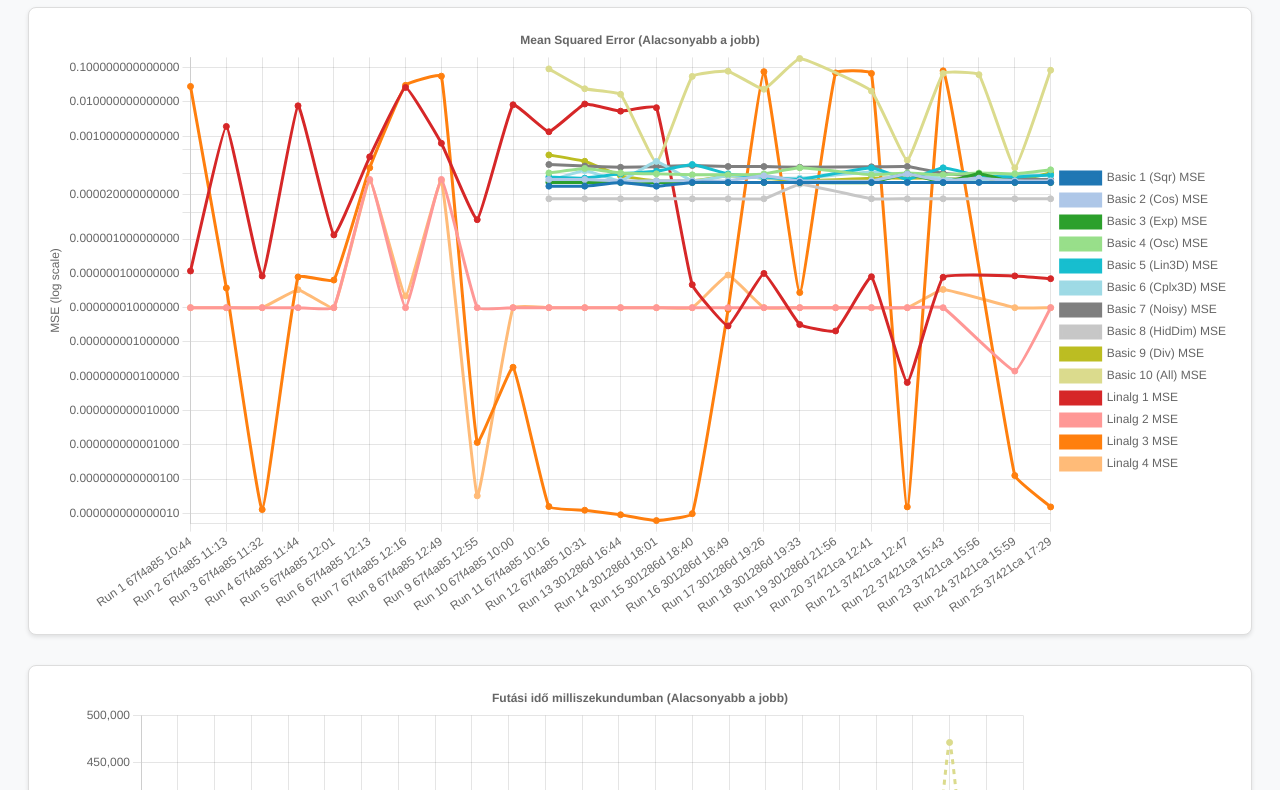
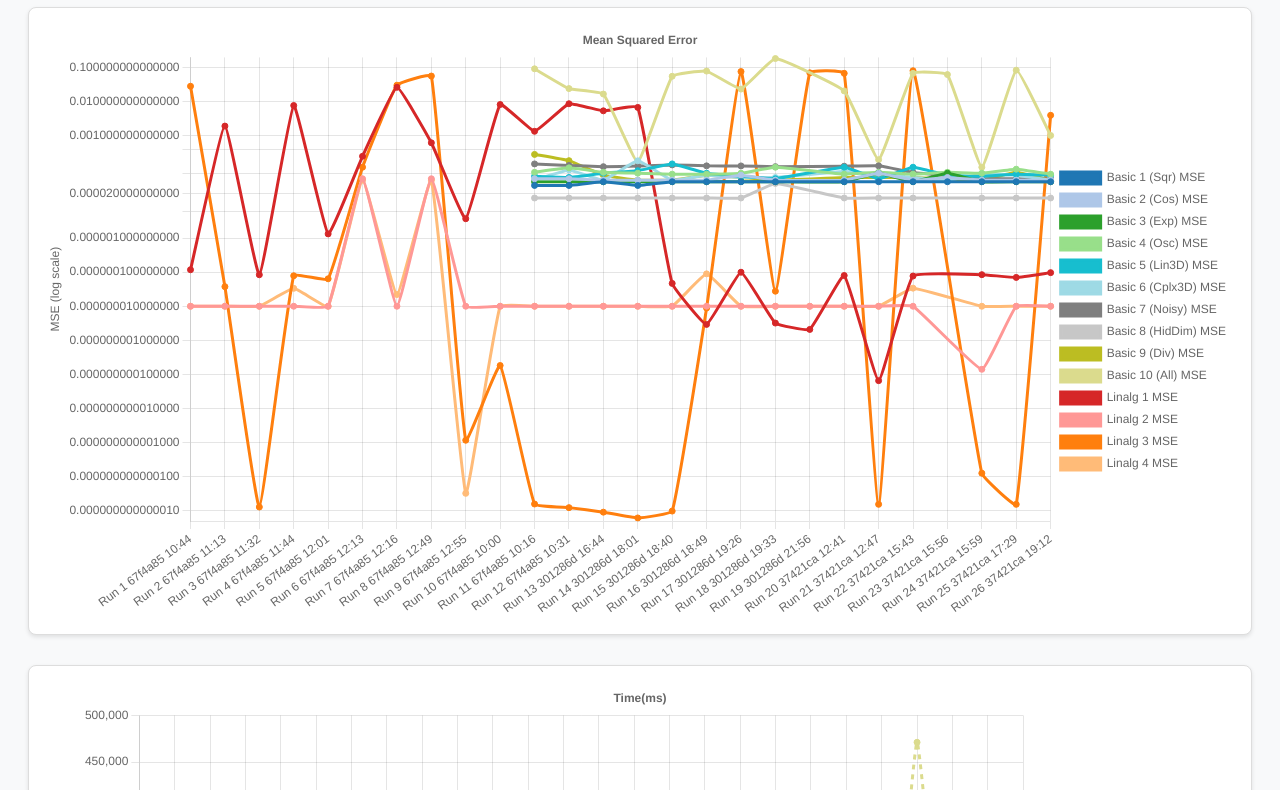
Before and after one commit to daruandris/rsr, a plain HTML site: page index.html in a window 1280 px wide. Shown: the part 101-891 px from the top of the page. Drawn offline with nearby package versions, Linux system fonts and the light colour scheme.

Commit message:
Deleting comments

```diff
--- a/benchmark_history.js
+++ b/benchmark_history.js
@@ -798,5 +798,37 @@ const benchmarkHistory = [
     "linalg3_time_ms": 136480,
     "linalg4_mse": 1e-8,
     "linalg4_time_ms": 2594
+  },
+  {
+    "timestamp": 1787166771,
+    "commit_hash": "37421ca",
+    "basic1_mse": 0.00004501076,
+    "basic1_time_ms": 32,
+    "basic2_mse": 0.00005000001,
+    "basic2_time_ms": 410,
+    "basic3_mse": 0.000045,
+    "basic3_time_ms": 58,
+    "basic4_mse": 0.000075025484,
+    "basic4_time_ms": 3629,
+    "basic5_mse": 0.000069999995,
+    "basic5_time_ms": 3276,
+    "basic6_mse": 0.00005,
+    "basic6_time_ms": 626,
+    "basic7_mse": 0.000053915108,
+    "basic7_time_ms": 130692,
+    "basic8_mse": 0.000015,
+    "basic8_time_ms": 91,
+    "basic9_mse": 0.000050002,
+    "basic9_time_ms": 24006,
+    "basic10_mse": 0.0010230066,
+    "basic10_time_ms": 183646,
+    "linalg1_mse": 9.682896e-8,
+    "linalg1_time_ms": 74013,
+    "linalg2_mse": 1e-8,
+    "linalg2_time_ms": 318,
+    "linalg3_mse": 0.004000299,
+    "linalg3_time_ms": 148979,
+    "linalg4_mse": 1e-8,
+    "linalg4_time_ms": 1869
   }
 ];
--- a/index.html
+++ b/index.html
@@ -17,7 +17,7 @@
     </style>
 </head>
 <body>
-    <h1>RSR Evolúciós Motor Teljesítmény</h1>
+    <h1>RSR Benchmark history</h1>
 
     <div class="chart-container">
         <canvas id="mseChart"></canvas>
@@ -38,16 +38,13 @@
                     ? entry.commit_hash.substring(0, 7)
                     : "unknown";
 
-                // Dátum formázása a timestamp-ből
                 const date = new Date(entry.timestamp * 1000);
                 const timeString = `${date.getHours().toString().padStart(2, '0')}:${date.getMinutes().toString().padStart(2, '0')}`;
 
                 return `Run ${index + 1}\n${shortHash}\n${timeString}`;
             });
 
-            // Kategóriák definiálása színekkel
             const categories = [
-                // --- Basic Modul Tesztek (Kékes/Zöldes/Hideg színek) ---
                 { key: 'basic1', label: 'Basic 1 (Sqr)', color: '#1f77b4' },
                 { key: 'basic2', label: 'Basic 2 (Cos)', color: '#aec7e8' },
                 { key: 'basic3', label: 'Basic 3 (Exp)', color: '#2ca02c' },
@@ -58,15 +55,12 @@
                 { key: 'basic8', label: 'Basic 8 (HidDim)', color: '#c7c7c7' },
                 { key: 'basic9', label: 'Basic 9 (Div)', color: '#bcbd22' },
                 { key: 'basic10', label: 'Basic 10 (All)', color: '#dbdb8d' },
-
-                // --- Linalg Modul Tesztek (Pirosas/Narancsos/Meleg színek) ---
                 { key: 'linalg1', label: 'Linalg 1', color: '#d62728' },
                 { key: 'linalg2', label: 'Linalg 2', color: '#ff9896' },
                 { key: 'linalg3', label: 'Linalg 3', color: '#ff7f0e' },
                 { key: 'linalg4', label: 'Linalg 4', color: '#ffbb78' }
             ];
 
-            // Dinamikusan legeneráljuk az MSE adatsorokat
             const mseDatasets = categories.map(cat => ({
                 label: cat.label + ' MSE',
                 data: data.map(d => d[`${cat.key}_mse`] || null),
@@ -74,22 +68,20 @@
                 backgroundColor: cat.color,
                 tension: 0.1,
                 fill: false,
-                spanGaps: true // Áthidalja a null/hiányzó értékeket
+                spanGaps: true
             }));
 
-            // Dinamikusan legeneráljuk az Idő (Time) adatsorokat
             const timeDatasets = categories.map(cat => ({
                 label: cat.label + ' Time (ms)',
                 data: data.map(d => d[`${cat.key}_time_ms`] || null),
                 borderColor: cat.color,
                 backgroundColor: cat.color,
-                borderDash: [5, 5], // Szaggatott vonal az időnek
+                borderDash: [5, 5],
                 tension: 0.1,
                 fill: false,
                 spanGaps: true
             }));
 
-            // 1. MSE Grafikon (Logaritmikus Y tengely)
             new Chart(document.getElementById('mseChart'), {
                 type: 'line',
                 data: {
@@ -99,7 +91,7 @@
                 options: {
                     responsive: true,
                     plugins: {
-                        title: { display: true, text: 'Mean Squared Error (Alacsonyabb a jobb)' },
+                        title: { display: true, text: 'Mean Squared Error' },
                         legend: { position: 'right' }
                     },
                     scales: {
@@ -111,7 +103,6 @@
                 }
             });
 
-            // 2. Idő Grafikon (Lineáris Y tengely)
             new Chart(document.getElementById('timeChart'), {
                 type: 'line',
                 data: {
@@ -121,13 +112,13 @@
                 options: {
                     responsive: true,
                     plugins: {
-                        title: { display: true, text: 'Futási idő milliszekundumban (Alacsonyabb a jobb)' },
+                        title: { display: true, text: 'Time(ms)' },
                         legend: { position: 'right' }
                     },
                     scales: {
                         y: {
                             beginAtZero: true,
-                            title: { display: true, text: 'Idő (ms)' }
+                            title: { display: true, text: 'Time (ms)' }
                         }
                     }
                 }
```
Also changed, not shown: 2 other files.
